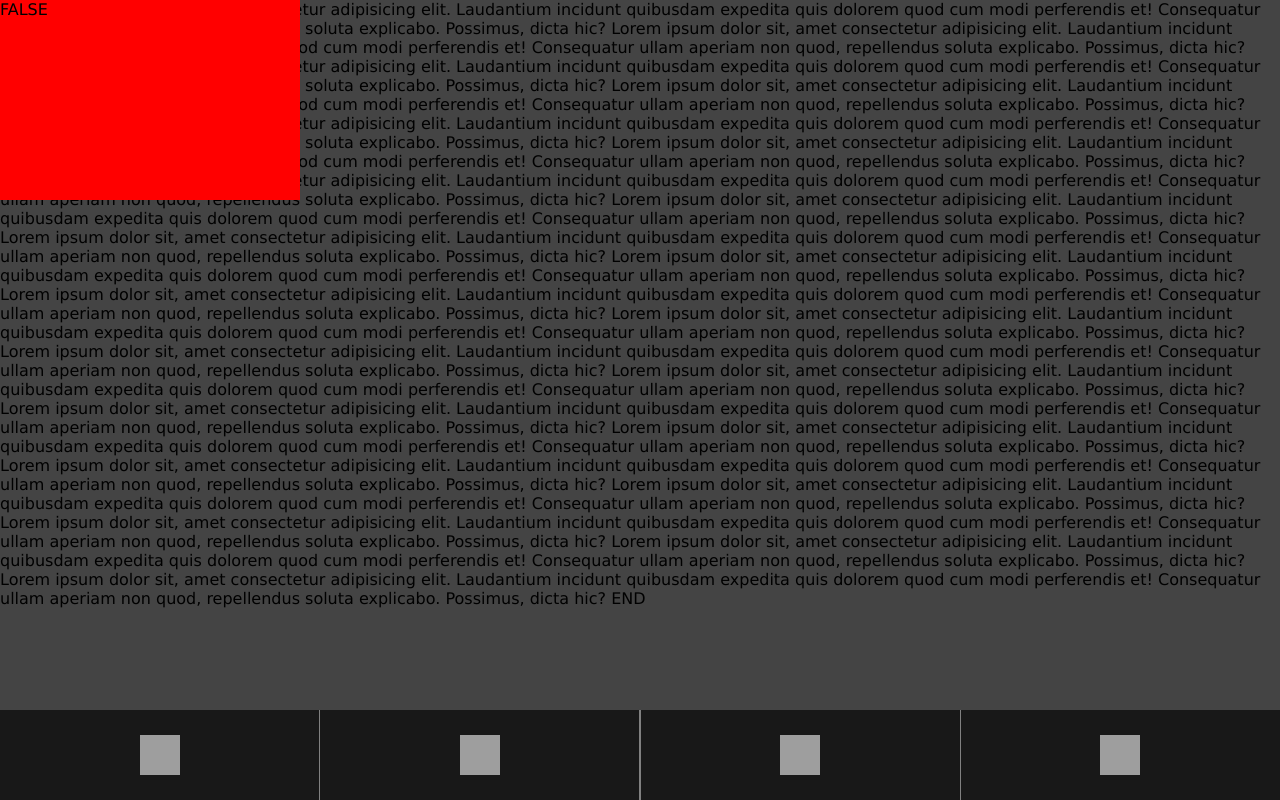
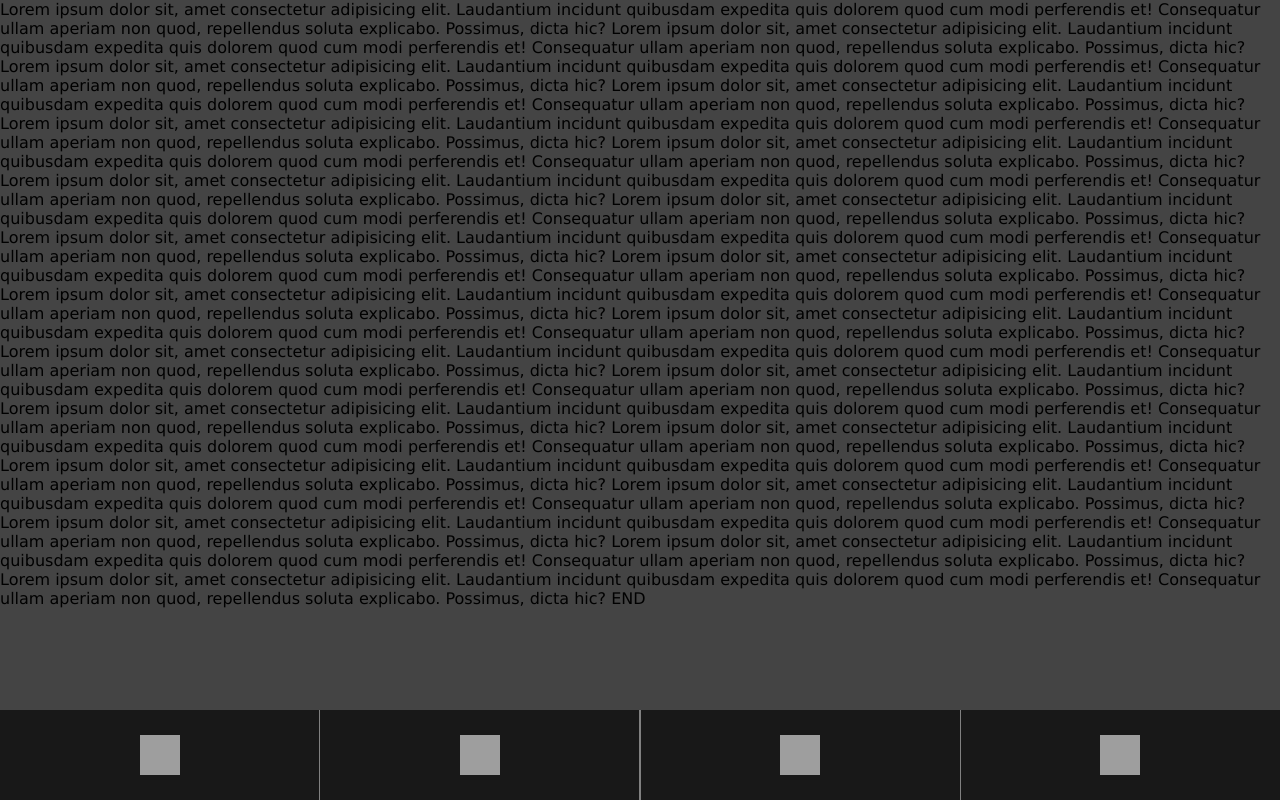
Before and after one commit to joecapra/soaring, a React (Create React App) app: page /rangerings in a window 1280 px wide. Built offline with nearby package versions, Linux system fonts and the light colour scheme; grey boxes are pictures that could not be loaded.

Commit message:
toasts working

```diff
--- a/src/App.js
+++ b/src/App.js
@@ -8,11 +8,15 @@ import Ring from "./components/Ring";
 import Checklists from "./components/Checklists";
 import List from "./components/List";
 import Speeds from "./components/Speeds";
+import CacheToast from "./components/CacheToast";
+import UpdateToast from "./components/UpdateToast";
+import * as serviceWorkerRegistration from "./serviceWorkerRegistration";
 
 function App(props) {
   const [currentPage, setCurrentPage] = useState();
 
-  const [ass, setAss] = useState(props.cachedForOfflineComplete);
+  const [showCacheCompleteToast, setShowCacheCompleteToast] = useState(false);
+  const [showUpdateToast, setShowUpdateToast] = useState(false);
 
   const loadPage = useCallback((page, payload) => {
     switch (page) {
@@ -45,18 +49,28 @@ function App(props) {
 
   useEffect(() => {
     loadPage("home");
+    // If you want your app to work offline and load faster, you can change
+    // unregister() to register() below. Note this comes with some pitfalls.
+    // Learn more about service workers: https://cra.link/PWA
+    serviceWorkerRegistration.register({
+      onSuccess: () => {
+        console.warn("!!!!!!!!!!!!!!!ON SUCCESS");
+        setShowCacheCompleteToast(true);
+      },
+      onUpdate: () => {
+        console.warn("!!!!!!!!!!!!!!!ON UPDATE");
+        setShowUpdateToast(true);
+      },
+    });
+    // serviceWorkerRegistration.unregister();
   }, [loadPage]);
-
-  useEffect(() => {
-    console.log("something prop has changedto", props.cachedForOfflineComplete);
-    setAss(props.cachedForOfflineComplete);
-  }, [props.cachedForOfflineComplete]);
 
   return (
     <div className="App">
       <div className="content">{currentPage}</div>
       <Nav onClick={loadPage} />
-      <div className="toast">{ass ? "TRUE" : "FALSE"}</div>
+      {showCacheCompleteToast ? <CacheToast /> : null}
+      {showUpdateToast ? <UpdateToast /> : null}
     </div>
   );
 }
--- /dev/null
+++ b/src/components/CacheToast/index.jsx
@@ -0,0 +1,10 @@
+import React from "react";
+import "./styles.scss";
+
+export default function CacheToast(props) {
+  return (
+    <div className={`cachetoast ${props.show ? "cachetoast--show" : ""}`}>
+      CACHE IS COMPLETE
+    </div>
+  );
+}
--- /dev/null
+++ b/src/components/CacheToast/styles.scss
@@ -0,0 +1,11 @@
+@import '../../styles/main.scss';
+
+.cachetoast {
+    position: absolute;
+    bottom: 10%;
+    height: 50px;
+    background-color: red;
+    width: 90%;
+    border-radius: 10px;
+
+}
--- /dev/null
+++ b/src/components/UpdateToast/index.jsx
@@ -0,0 +1,10 @@
+import React from "react";
+import "./styles.scss";
+
+export default function UpdateToast(props) {
+  return (
+    <div className={`updatetoast ${props.show ? "updatetoast--show" : ""}`}>
+      UPDATE AVAILABLE
+    </div>
+  );
+}
--- /dev/null
+++ b/src/components/UpdateToast/styles.scss
@@ -0,0 +1,11 @@
+@import '../../styles/main.scss';
+
+.updatetoast {
+    position: absolute;
+    bottom: 10%;
+    height: 50px;
+    background-color: red;
+    width: 90%;
+    border-radius: 10px;
+
+}
--- a/src/index.js
+++ b/src/index.js
@@ -1,20 +1,12 @@
 import React from "react";
 import ReactDOM from "react-dom/client";
 import App from "./App";
-import * as serviceWorkerRegistration from "./serviceWorkerRegistration";
-import reportWebVitals from "./reportWebVitals";
 
 const root = ReactDOM.createRoot(document.getElementById("root"));
 
-let cachedForOfflineComplete = false;
-let waitingToUpdate = false;
-
 root.render(
   <React.StrictMode>
-    <App
-      cachedForOfflineComplete={cachedForOfflineComplete}
-      waitingToUpdate={waitingToUpdate}
-    />
+    <App />
   </React.StrictMode>
 );
 
@@ -28,9 +20,8 @@ root.render(
 //   },
 //   onUpdate: () => (waitingToUpdate = true),
 // });
-serviceWorkerRegistration.unregister();
+// serviceWorkerRegistration.unregister();
 
 // If you want to start measuring performance in your app, pass a function
 // to log results (for example: reportWebVitals(console.log))
 // or send to an analytics endpoint. Learn more: https://bit.ly/CRA-vitals
-reportWebVitals();
```
